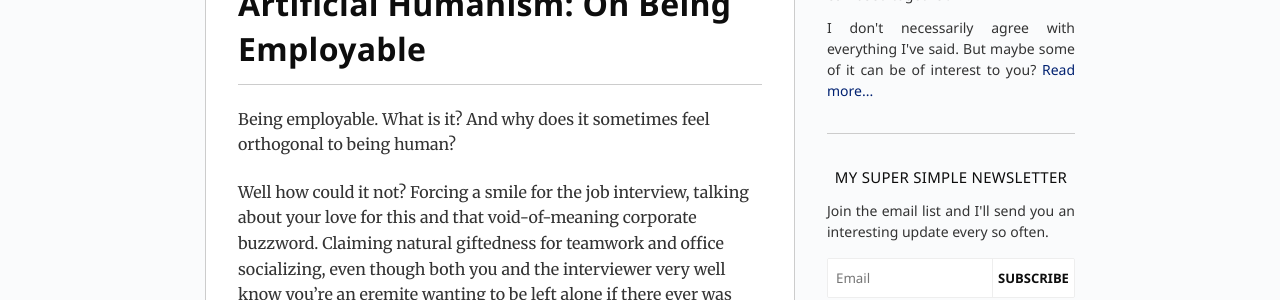
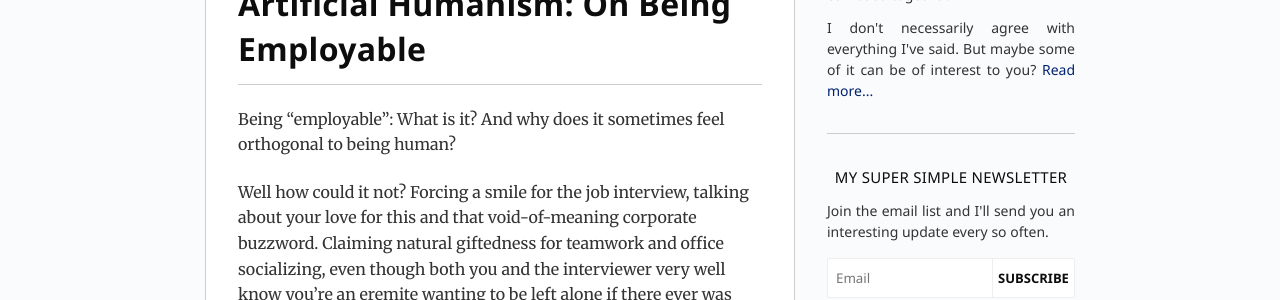
Before and after one commit to gdbroman/broman.blog, a Jekyll site: the page built from _posts/2020/2020-08-13-on-being-employable.md, in a window 1280 px wide. Shown: the part 487-787 px from the top of the page. Built offline with Jekyll 4.4.1, drawn with Linux system fonts in a browser that asks for light colours.

Commit message:
revision

```diff
--- a/_posts/2020/2020-08-13-on-being-employable.md
+++ b/_posts/2020/2020-08-13-on-being-employable.md
@@ -3,7 +3,7 @@ title: "Artificial Humanism: On Being Employable"
 permalink: on-being-employable
 ---
 
-Being employable. What is it? And why does it sometimes feel orthogonal to being human?
+Being "employable": What is it? And why does it sometimes feel orthogonal to being human?
 
 Well how could it not? Forcing a smile for the job interview, talking about your love for this and that void-of-meaning corporate buzzword. Claiming natural giftedness for teamwork and office socializing, even though both you and the interviewer very well know you’re an eremite wanting to be left alone if there ever was one.
 
```
